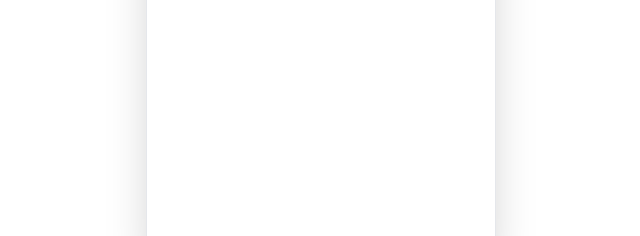
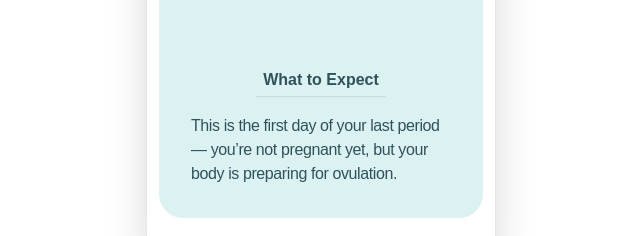
Before and after one commit to OluwaJudah/blissfulBirth, a Next.js app: page /pending-appointments/1/my-body in a window 1280 px wide. Shown: the part 488-724 px from the top of the page, without its empty margins (319-959 px from the left). Built offline with nearby package versions, Linux system fonts and the light colour scheme.

Commit message:
refactor: update the correct import

```diff
--- a/app/(protected)/pending-appointments/[id]/my-baby/page.tsx
+++ b/app/(protected)/pending-appointments/[id]/my-baby/page.tsx
@@ -1,5 +1,5 @@
-import ToBeBabyReport from "@/components/(protected)/appointments/[id]/my-baby/ToBeBabyReport";
-import ToBeFetus from "@/components/(protected)/appointments/[id]/my-baby/ToBeFetus";
+import ToBeBabyReport from "@/components/(protected)/pending-appointments/[id]/my-baby/ToBeBabyReport";
+import ToBeFetus from "@/components/(protected)/pending-appointments/[id]/my-baby/ToBeFetus";
 
 export default function Page() {
   return (
--- a/app/(protected)/pending-appointments/[id]/my-body/page.tsx
+++ b/app/(protected)/pending-appointments/[id]/my-body/page.tsx
@@ -1,5 +1,5 @@
-import ToBeMommy from "@/components/(protected)/appointments/[id]/my-body/ToBeMommy";
-import ToBeMommyReport from "@/components/(protected)/appointments/[id]/my-body/ToBeMommyReport";
+import ToBeMommy from "@/components/(protected)/pending-appointments/[id]/my-body/ToBeMommy";
+import ToBeMommyReport from "@/components/(protected)/pending-appointments/[id]/my-body/ToBeMommyReport";
 
 export default function Page() {
   return (
--- /dev/null
+++ b/components/(protected)/pending-appointments/[id]/my-body/ToBeMommyReport.tsx
@@ -0,0 +1,20 @@
+const ToBeMommyReport = () => {
+  return (
+    <div className="flex flex-col px-4 space-y-4">
+      <div className="flex flex-col gap-2 px-4">
+        <div className="mb-2">
+          <p className="font-sans font-semibold text-center text-turquoise-800  mb-1">
+            What to Expect
+          </p>
+          <div className="border border-t-turquoise-200 w-1/2 mx-auto"></div>
+        </div>
+        <p className="font-sans tracking-tight text-turquoise-800">
+          This is the first day of your last period — you’re not pregnant yet,
+          but your body is preparing for ovulation.
+        </p>
+      </div>
+    </div>
+  );
+};
+
+export default ToBeMommyReport;
```
